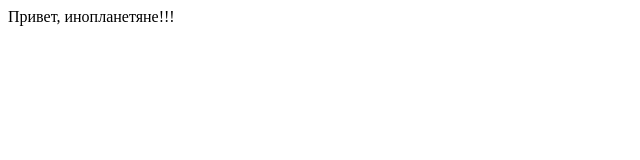
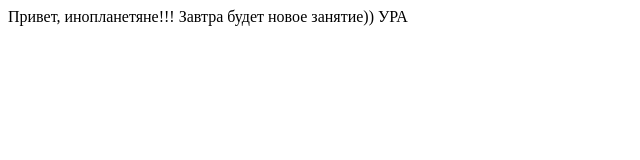
Before and after one commit to Spleen83/Spleen, a plain HTML site: page html/lessons/lesson3/index.html in a window 1280 px wide. Shown: the whole page, without its empty margins (0-640 px from the left). Drawn offline with Linux system fonts and the light colour scheme.

Commit message:
homework 12.06.21

```diff
--- a/html/lessons/lesson3/index.html
+++ b/html/lessons/lesson3/index.html
@@ -7,6 +7,7 @@
     </head>
         <body>
             Привет, инопланетяне!!!
+            Завтра будет новое занятие)) УРА
         </body>
 
 
```
